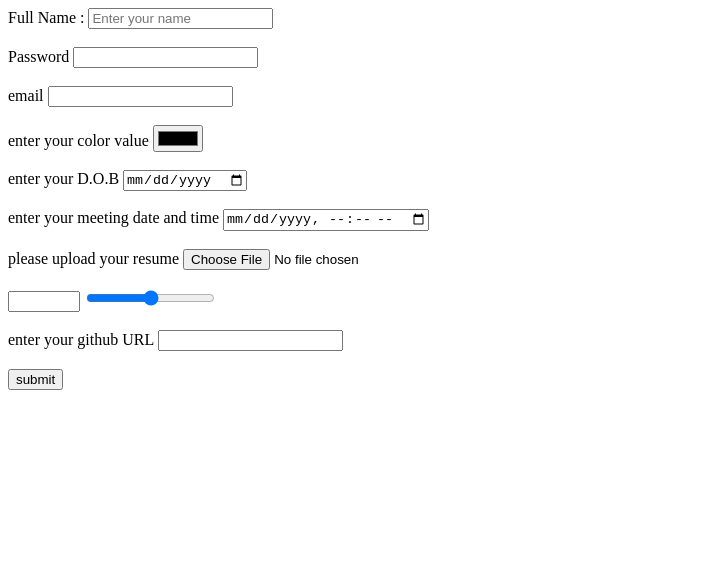
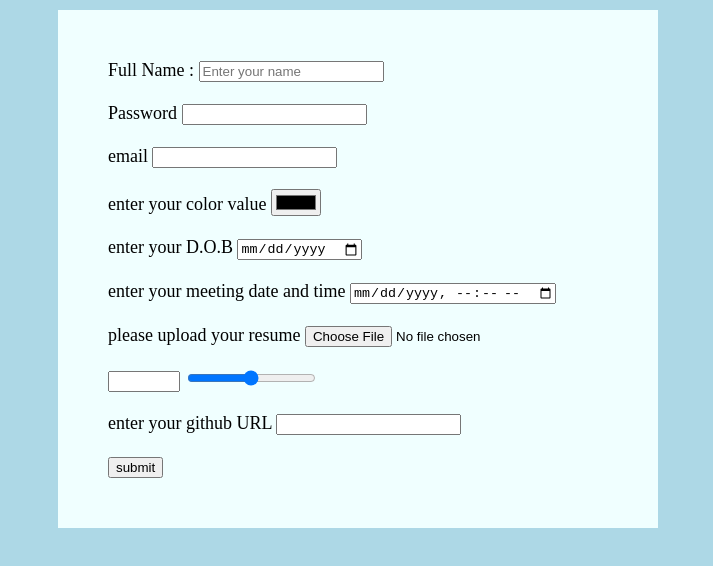
Before and after one commit to Nakulsolanki61/fullstack, a plain HTML site: page form.html in a window 1280 px wide. Shown: the whole page, without its empty margins (0-713 px from the left). Drawn offline with Linux system fonts and the light colour scheme.

Commit message:
last update

```diff
--- a/form.html
+++ b/form.html
@@ -7,6 +7,19 @@
     <meta name="viewport" content="width=device-width, initial-scale=1.0">
     <title>HTML Form</title>
 </head>
+<style>
+    body{
+    background-color: lightblue;
+    font-size: 18px;
+}
+form{
+    background-color: azure;
+    padding: 50px;
+    margin: 10px 50px;
+    width: 500px;
+
+}
+</style>
 
 <body>
     <form>
```
